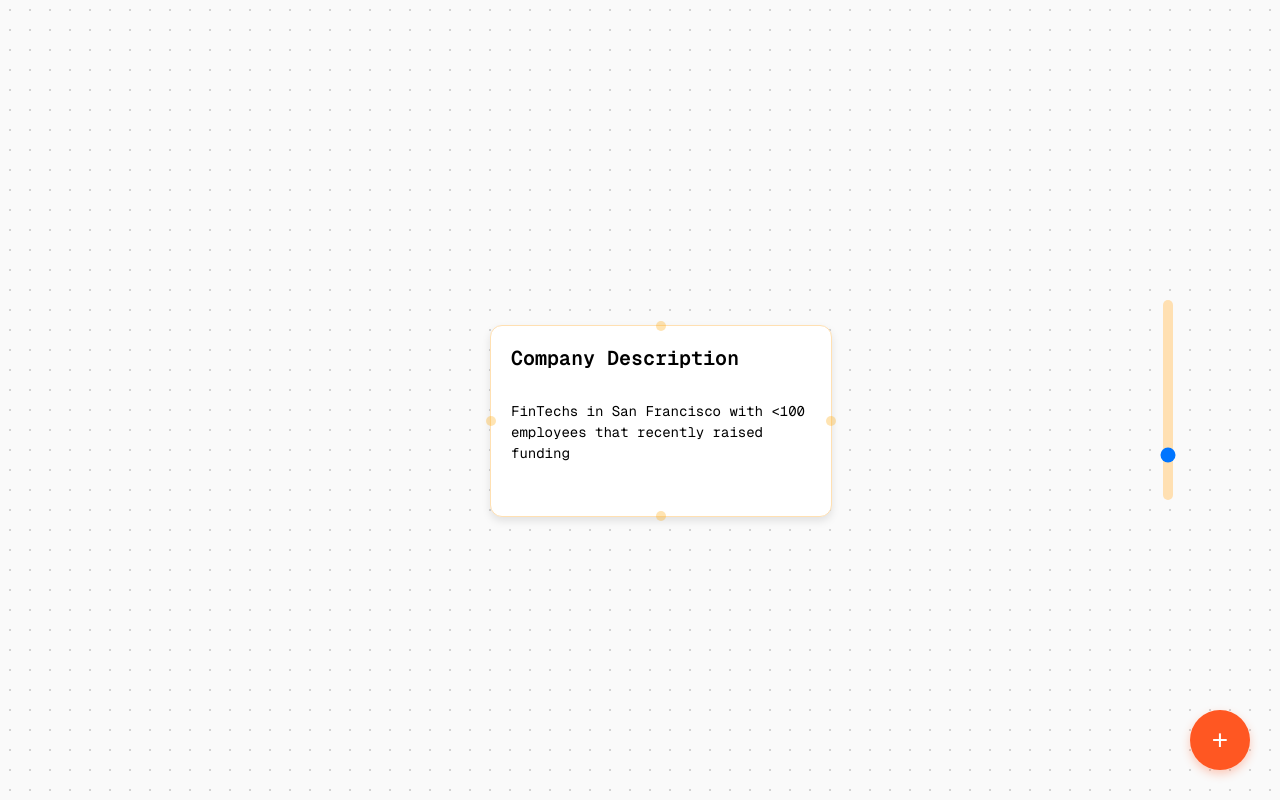
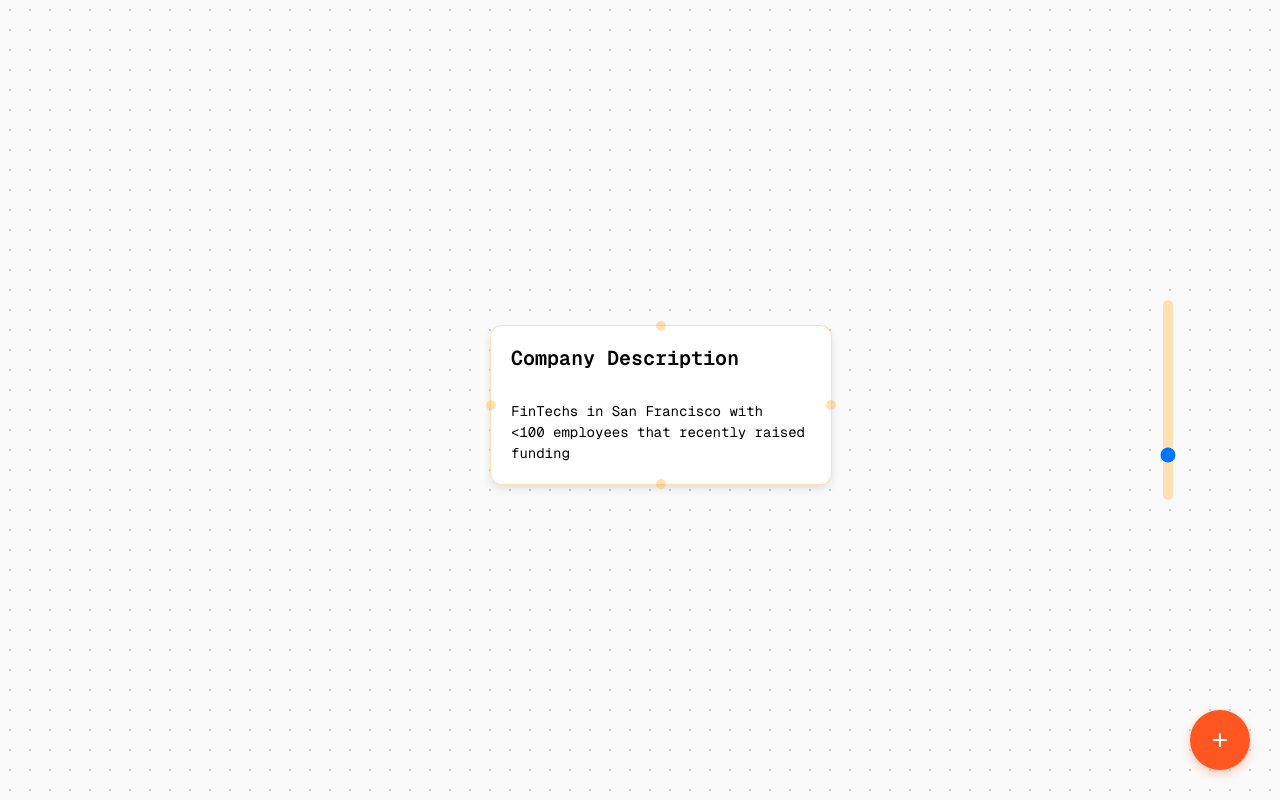
Before and after one commit to divyamakkar0/spark, a Next.js app in the folder next-app/: page /playground in a window 1280 px wide. Built offline with nearby package versions, Linux system fonts and the light colour scheme.

Commit message:
block formatting done

```diff
--- a/next-app/app/playground/page.tsx
+++ b/next-app/app/playground/page.tsx
@@ -30,7 +30,7 @@ export default function PlayGroundPage() {
       {
         id: '1',
         title: 'Company Description',
-        description: '\nFinTechs in San Francisco with <100 employees that recently raised funding',
+        description: 'FinTechs in San Francisco with\n<100 employees that recently raised funding',
         position: { x: centerX, y: centerY },
         isStarter: true
       }
@@ -41,7 +41,7 @@ export default function PlayGroundPage() {
     const newBlock: Block = {
       id: Date.now().toString(),
       title,
-      description: userQuery, // Use the user query as the description
+      description: userQuery, // The new line will be added in the ConnectionBlock component
       position: {
         x: Math.random() * (window.innerWidth - 300) + 150,
         y: Math.random() * (window.innerHeight - 150) + 75
--- a/next-app/components/ConnectionBlock.tsx
+++ b/next-app/components/ConnectionBlock.tsx
@@ -74,8 +74,9 @@ const ConnectionBlock: React.FC<ConnectionBlockProps> = ({
     userSelect: 'none',
     transform: `scale(${zoom})`,
     transformOrigin: 'top left',
-    width: '300px',
-    minHeight: '150px',
+    maxWidth: '300px', // Change to maxWidth
+    width: 'auto', // Allow width to adjust
+    height: 'auto', // Allow height to adjust
   };
 
   const titleStyle: React.CSSProperties = {
@@ -89,12 +90,19 @@ const ConnectionBlock: React.FC<ConnectionBlockProps> = ({
     marginTop: '10px',
     whiteSpace: 'pre-wrap',
     lineHeight: '1.5',
+    overflowWrap: 'break-word', // Ensure long words don't overflow
+    wordBreak: 'break-word', // Allow breaking of long words
   };
+
+  // Add a new line before the description
+  const formattedDescription = `\n${description}`;
 
   return (
     <div ref={blockRef} style={blockStyle} onMouseDown={handleMouseDown} className="connection-block">
-      <div style={titleStyle}>{title}</div>
-      <div style={descriptionStyle}>{description}</div>
+      <div>
+        <div style={titleStyle}>{title}</div>
+        <div style={descriptionStyle}>{formattedDescription}</div>
+      </div>
       <Connection position="top" onConnectionClick={() => onConnectionClick(id, 'top')} />
       <Connection position="right" onConnectionClick={() => onConnectionClick(id, 'right')} />
       <Connection position="bottom" onConnectionClick={() => onConnectionClick(id, 'bottom')} />
```
